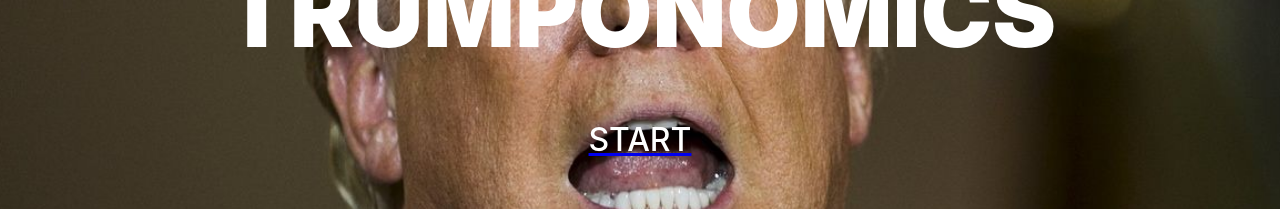
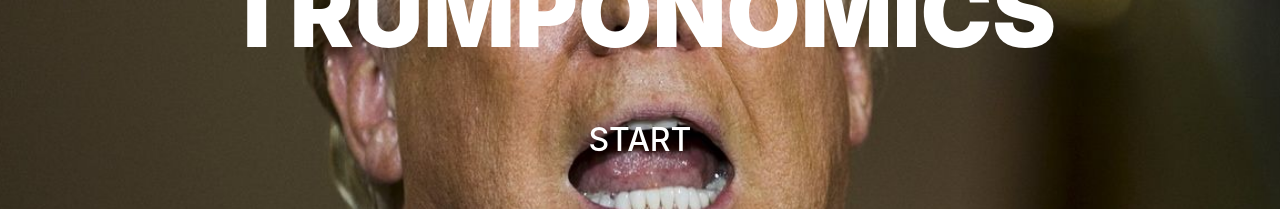
Before and after one commit to gvlastar/Finnovation2019, a React (Create React App) app: page / in a window 1280 px wide. Shown: the part 364-573 px from the top of the page. Built offline with nearby package versions, Linux system fonts and the light colour scheme.

Commit message:
Removed underline

```diff
--- a/src/FrontPage.js
+++ b/src/FrontPage.js
@@ -22,7 +22,7 @@ class FrontPage extends React.Component {
         }}>
                 TRUMPONOMICS
             </div>
-            <Link to="/tweets">
+            <Link to="/tweets" style={{ textDecoration: 'none' }}>
                 <div id="start" style={{
                 }}>
                 START
```
